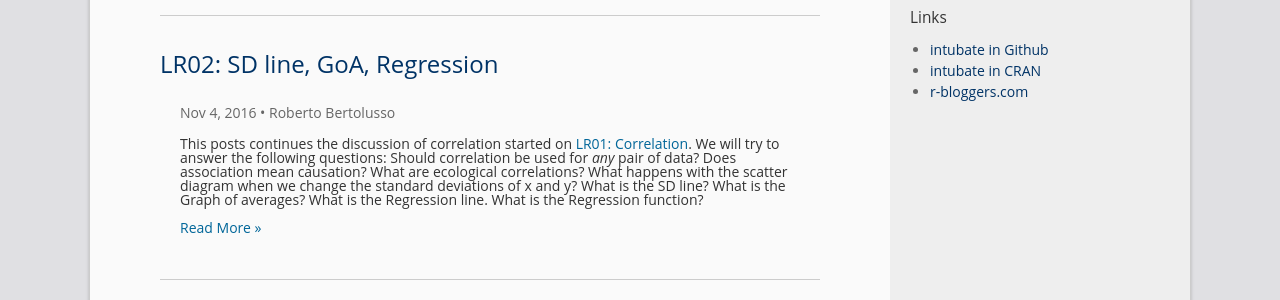
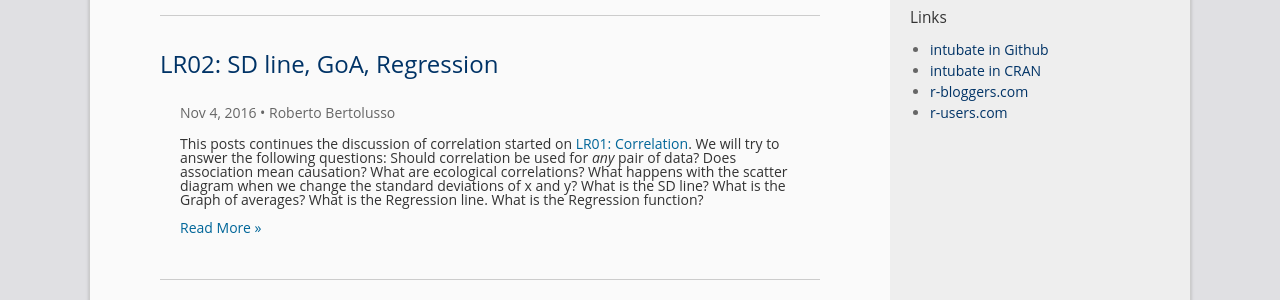
Before and after one commit to rbertolusso/rbertolusso.github.io, a Jekyll site: the page built from index.html, in a window 1280 px wide. Shown: the part 392-692 px from the top of the page. Built offline with Jekyll 4.4.1, drawn with Linux system fonts in a browser that asks for light colours; the list of posts is cut into pages by our own code.

Commit message:
r-users.com added to sidebar

```diff
--- a/_includes/sidebar.html
+++ b/_includes/sidebar.html
@@ -30,6 +30,7 @@
     <li><a href="https://github.com/rbertolusso/intubate">intubate in Github</a></li>
     <li><a href="https://cran.r-project.org/package=intubate">intubate in CRAN</a></li>
     <li><a href="https://www.r-bloggers.com/">r-bloggers.com</a></li>
+    <li><a href="http://www.r-users.com/">r-users.com</a></li>
   </ul>
 </div>
 
```
